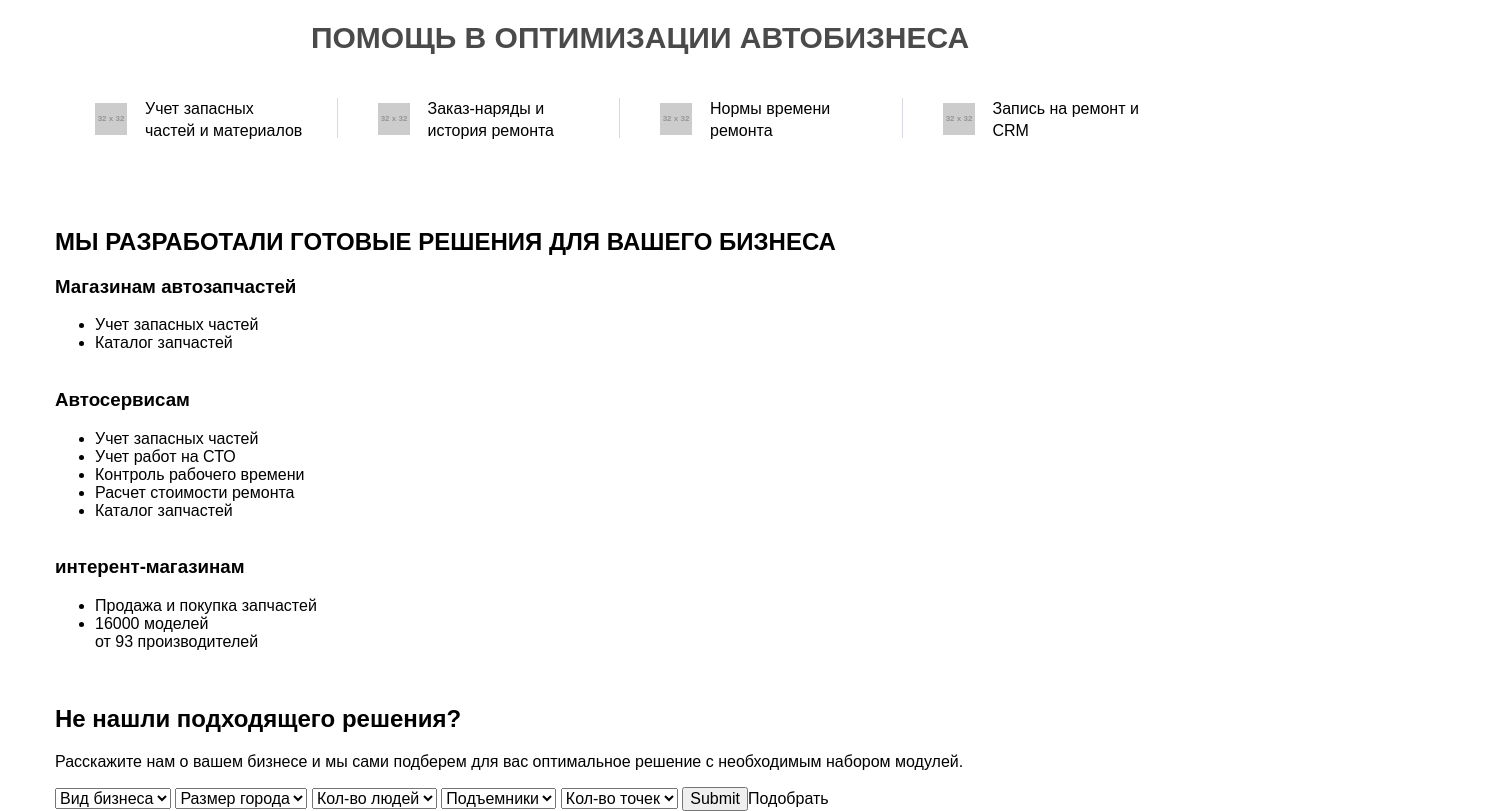
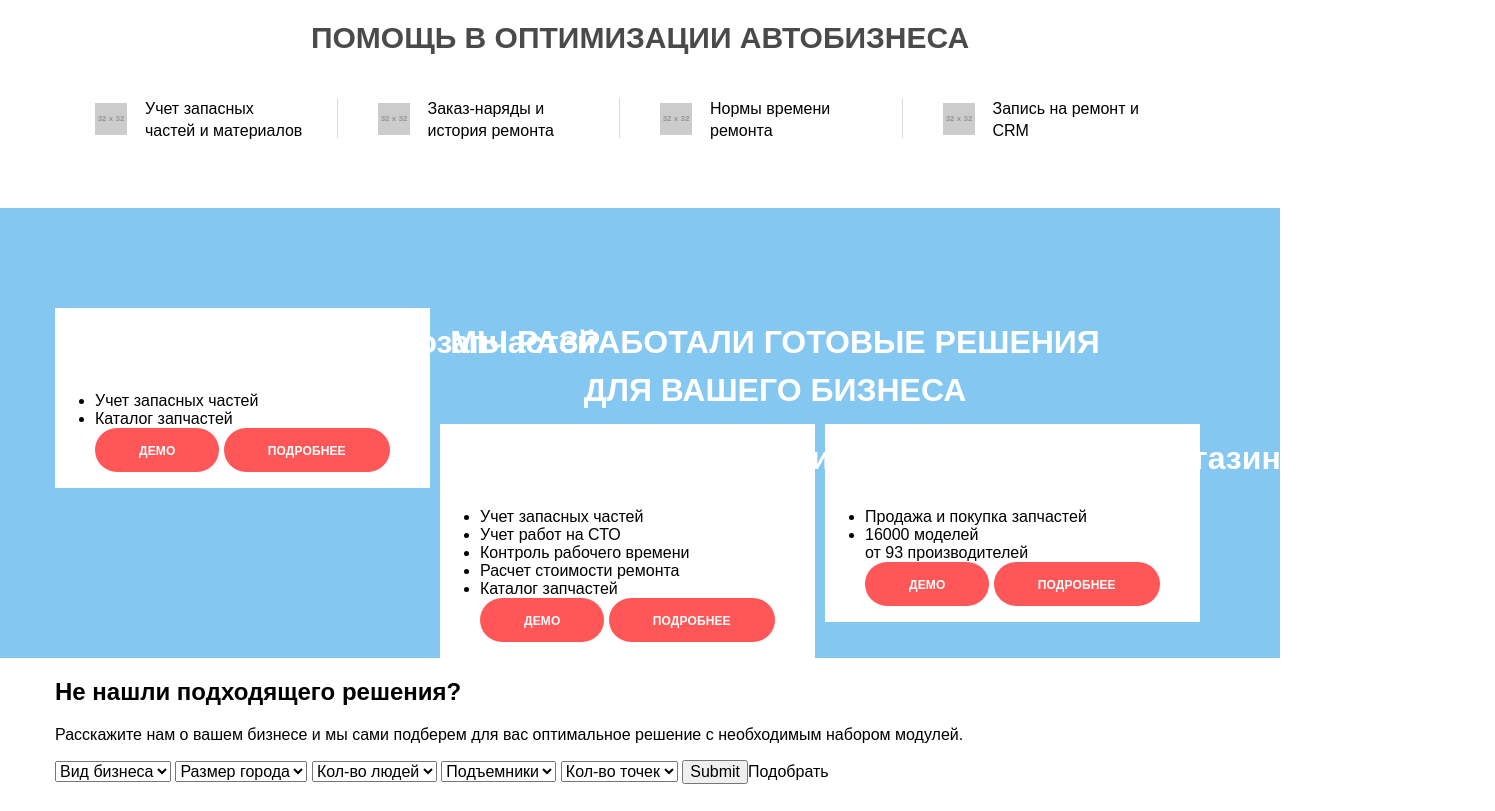
Before and after one commit to Krawing/jetstyle, a plain HTML site: page index.html in a window 1280 px wide. Shown: the part 925-1736 px from the top of the page, 1495 px wide, since content can reach past the window. After the commit the page ends 1709 px from the top, so only its background shows below. Drawn offline with Linux system fonts and the light colour scheme; placeholder pictures from the web are drawn by us.

Commit message:
sentence makeup

```diff
--- a/css/main.scss
+++ b/css/main.scss
@@ -13,6 +13,7 @@ $font__main-white: #fff;
 $contacts-dotted: #e8e8e8;
 
 $bg_nav: #7cacd4;
+$bg_sentence: #84c7f1;
 
 
 .wrapper {
@@ -232,6 +233,36 @@ $bg_nav: #7cacd4;
 		}
 	}
 }
+
+.sentence {
+	padding-top: 100px;
+	background: $bg_sentence;
+	&__title {
+		margin: 0;
+		width: 650px;
+		margin: 0 auto;
+		font-size: 32px;
+		font-weight: bold;
+		line-height: 48px;
+		text-align: center;
+		color: $font__main-white;
+	}
+	&__block {
+		display: inline-block;
+		vertical-align: bottom;
+		width: 375px;
+		float: left;
+		margin-right: 10px;
+		background: #fff;
+		&:last-child {
+			margin-right: 0;
+		}
+	}
+	&__title {
+		display: inline-block;
+		padding: 10px;
+	}
+}
 /*==================================
 =            responsive            =
 ==================================*/
--- a/index.html
+++ b/index.html
@@ -88,34 +88,34 @@
         <h2 class="sentence__title">МЫ РАЗРАБОТАЛИ ГОТОВЫЕ РЕШЕНИЯ ДЛЯ ВАШЕГО БИЗНЕСА</h2>
 
         <div class="sentence__block">
-          <h3 class="tentence__title">Магазинам автозапчастей</h3>
+          <h3 class="sentence__title">Магазинам автозапчастей</h3>
           <ul>
             <li>Учет запасных частей</li>
             <li>Каталог запчастей</li>
-            <a href="#" class="btn">Демо</a>
-            <a href="#" class="btn">Подробнее</a>
+            <a href="#" class="btn btn_red">Демо</a>
+            <a href="#" class="btn btn_red">Подробнее</a>
           </ul>
         </div>
 
         <div class="sentence__block">
-          <h3 class="tentence__title">Автосервисам</h3>
+          <h3 class="sentence__title">Автосервисам</h3>
           <ul>
             <li>Учет запасных частей</li>
             <li>Учет работ на СТО</li>
             <li>Контроль рабочего времени</li>
             <li>Расчет стоимости ремонта</li>
             <li>Каталог запчастей</li>
-            <a href="#" class="btn">Демо</a>
-            <a href="#" class="btn">Подробнее</a>
+            <a href="#" class="btn btn_red">Демо</a>
+            <a href="#" class="btn btn_red">Подробнее</a>
           </ul>
         </div>
         <div class="sentence__block">
-          <h3 class="tentence__title">интерент-магазинам</h3>
+          <h3 class="sentence__title">интерент-магазинам</h3>
           <ul>
             <li>Продажа и покупка запчастей</li>
             <li>16000 моделей <br> от 93 производителей</li>
-            <a href="#" class="btn">Демо</a>
-            <a href="#" class="btn">Подробнее</a>
+            <a href="#" class="btn btn_red">Демо</a>
+            <a href="#" class="btn btn_red">Подробнее</a>
           </ul>
         </div>
       </div>
```
Also changed, not shown: css/main.css.
